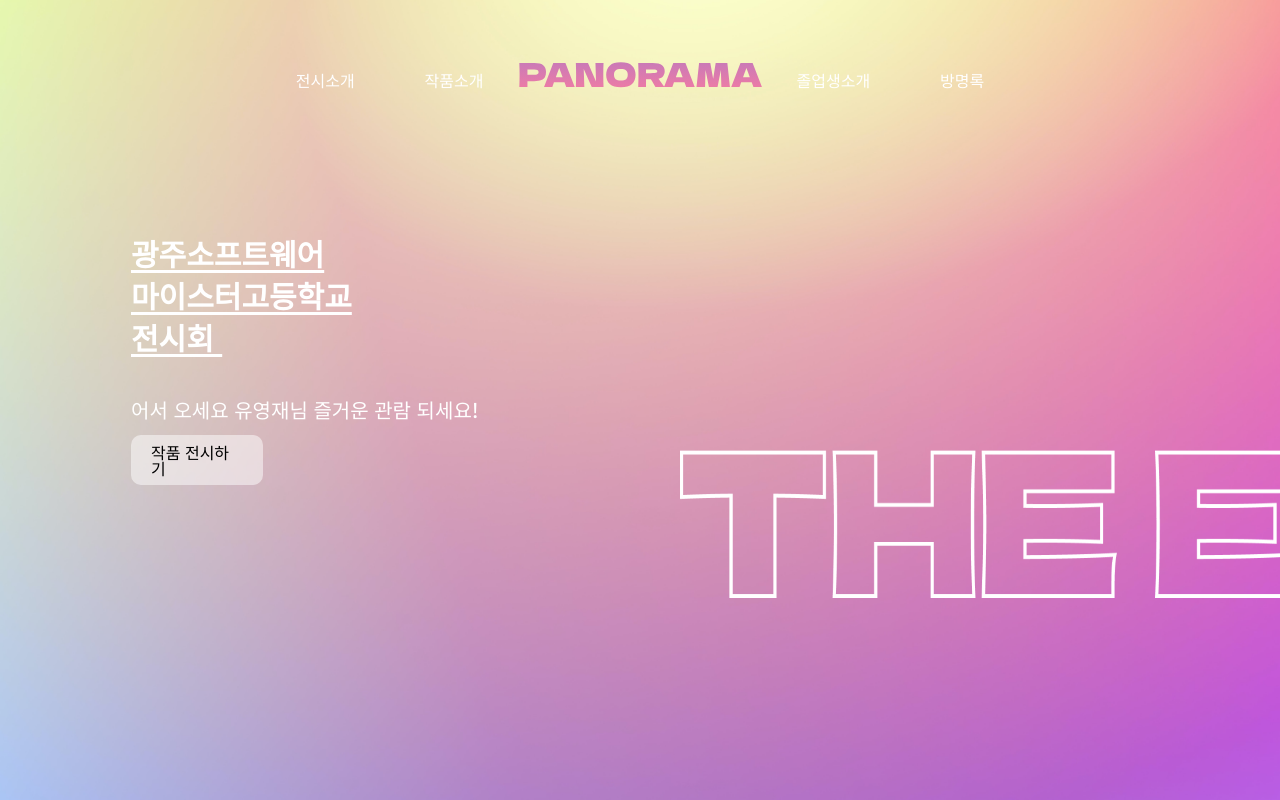
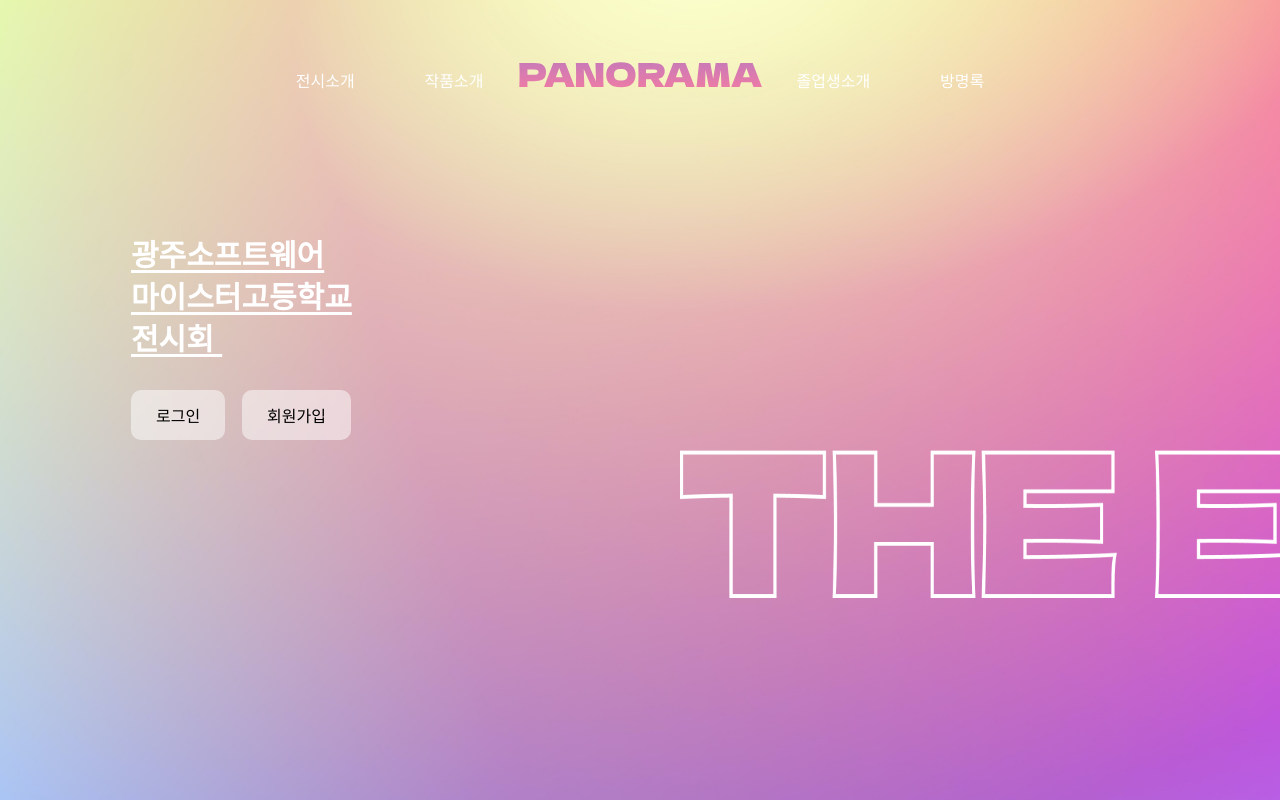
Before and after one commit to 2021-The-End/Panorama-Client, a React (Create React App) app: page / in a window 1280 px wide. Shown: the top 800 px of the page. Built offline with nearby package versions, Linux system fonts and the light colour scheme.

Commit message:
[Update] bulid

```diff
--- a/src/Pages/Home/Home.tsx
+++ b/src/Pages/Home/Home.tsx
@@ -9,7 +9,7 @@ import { Link } from "react-router-dom";
 
 interface Props {}
 const Home = (props: Props) => {
-  const [authority, setAuthority] = useState(true);
+  const [authority, setAuthority] = useState(false);
   const [userName, setUserName] = useState("유영재");
   const CoverList = ProjectCoverList.map((data) => {
     return (
--- a/src/Pages/Home/Style.ts
+++ b/src/Pages/Home/Style.ts
@@ -104,7 +104,7 @@ export const AuthContainer = styled.div`
 
 export const PanoramaBtn = styled.div`
   height: 50px;
-  padding: 0 20px;
+  padding: 0 25px;
   border-radius: 10px;
   background: rgba(255, 255, 255, 0.5);
   border: 0;
```
Also changed, not shown: 5 other files (tests, documents, lock files or other folders).
